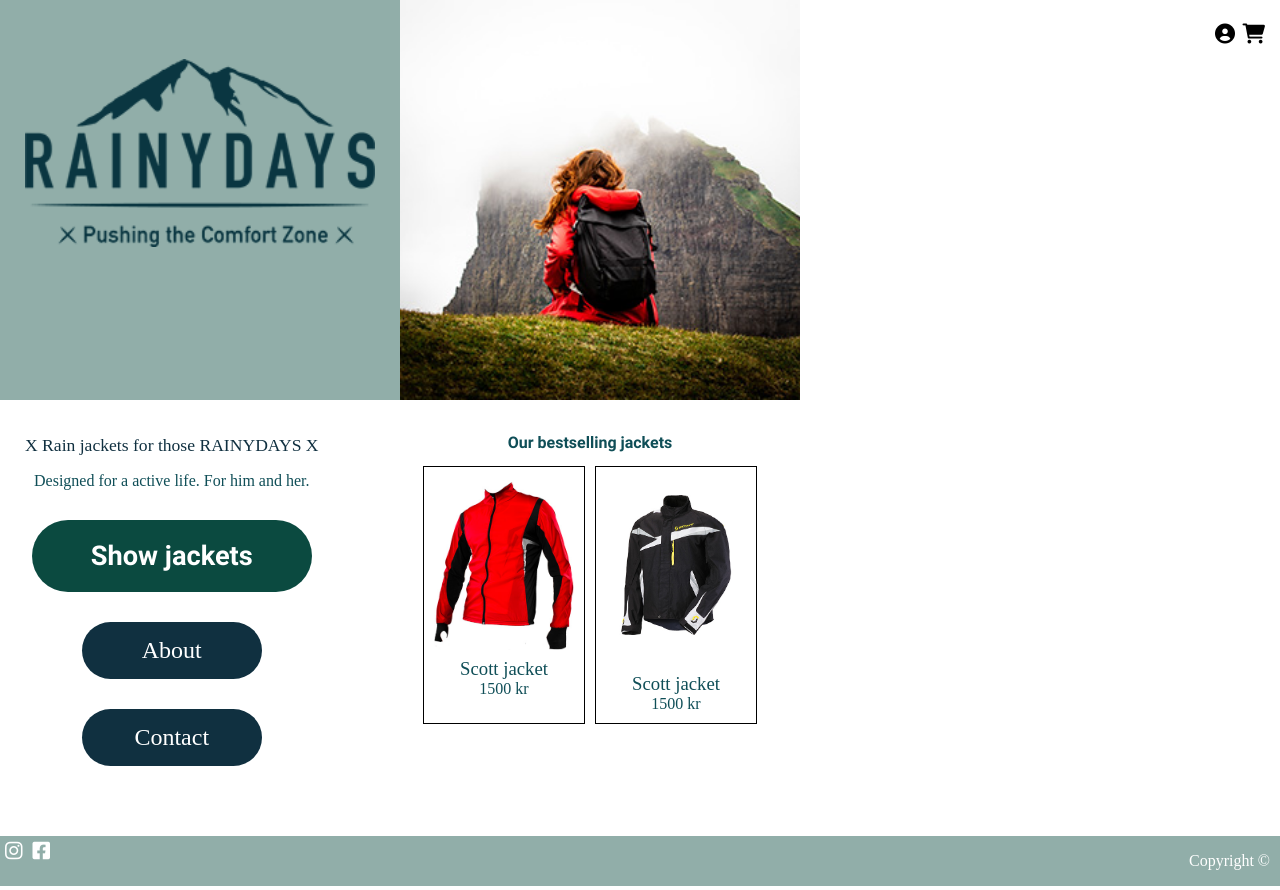
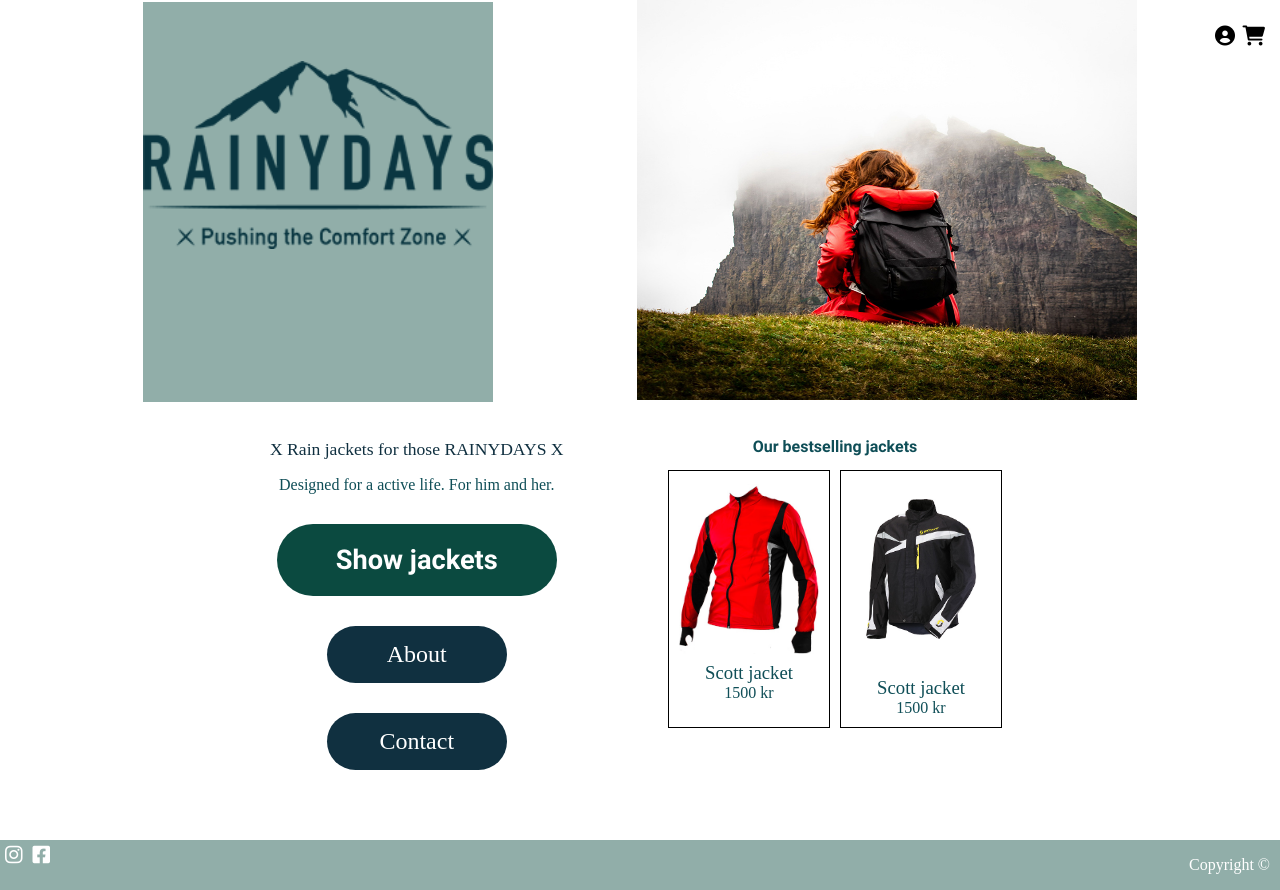
Before and after one commit to Noroff-FEU-Assignments/cross-course-project-CamillaHorneland, a plain HTML site: page index.html in a window 1280 px wide. Drawn offline with Linux system fonts and the light colour scheme; a web font is replaced by a local one.

Commit message:
deliver time
Not 100% complete but time is runing out so have to deliver like this.

```diff
--- a/css/style.css
+++ b/css/style.css
@@ -301,26 +301,24 @@ footer {
 
 
 @media (min-width: 800px) {
-   .header {
-        float: left;
+    header {
+        display: flex;
         align-items: center;
+        justify-content: space-evenly;
     }
 
     .first_header {
-        min-width: 400px;
+        min-width: 40vh;
         height: 400px;
     }
 
     .logo_image {
-        display: flex;
-        align-items: center;
         margin-top: 40px;
         width: 350px;
     }
 
     .woman_image {
-        display: flex;
-        width: 400px;
+        min-width: 400px;
         height: 400px;
         padding: 0%;
     }
@@ -359,11 +357,9 @@ footer {
         font-size: 1.5em;
     }
 
-    .about
-    .contact {
-        float: left;
-    }
     main {
         overflow: hidden;
+        display: flex;
+        justify-content: center;
     }
 }
--- a/index.html
+++ b/index.html
@@ -29,7 +29,7 @@
       </div>
       </div>
       <div class="header second_header">
-        <img src="/images/woman-mountain-mobile.jpg" class= "woman_image" alt="woman looking at the mountain class" />
+        <img src="/images/woman-mountain-web.jpg" class= "woman_image" alt="woman looking at the mountain class" />
       </div>
    </header>
    <main>
```
